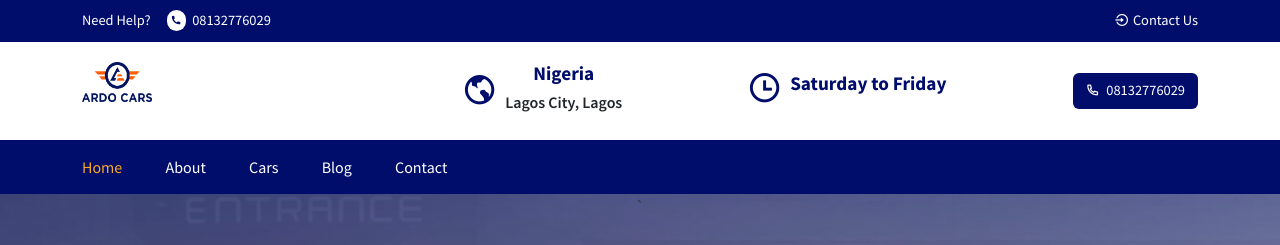
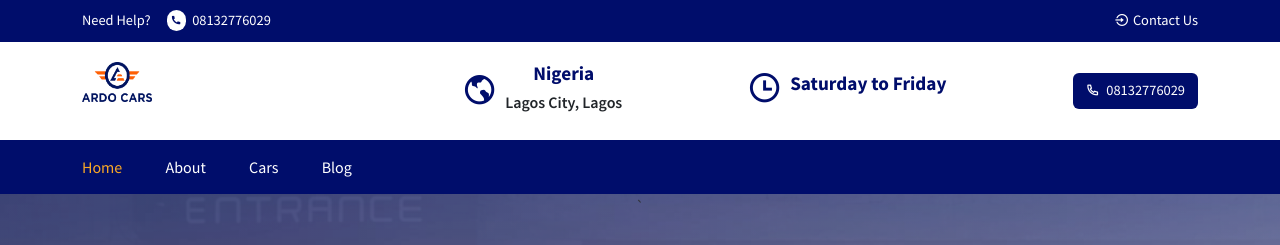
Before and after one commit to jMkwendy45/ardoCARS, a React (Create React App) app: page /home in a window 1280 px wide. Shown: the top 245 px of the page. Built offline with nearby package versions, Linux system fonts and the light colour scheme.

Commit message:
added footer

```diff
--- a/src/components/Header/Header.jsx
+++ b/src/components/Header/Header.jsx
@@ -25,10 +25,10 @@ const navLinks = [
         path: "/blogs",
         display: "Blog",
     },
-    {
-        path: "/contact",
-        display: "Contact",
-    },
+    // {
+    //     path: "/contact",
+    //     display: "Contact",
+    // },
 ];
 
 const Header = () => {
```
